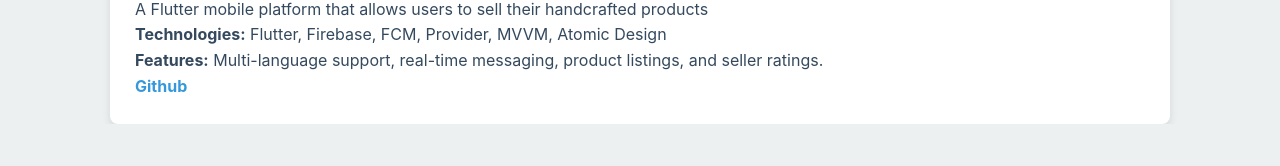
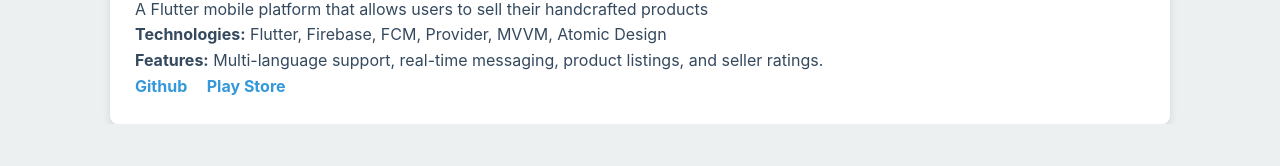
Before and after one commit to mgy-programmer/muhammedyesilmen.github.io, a plain HTML site: page index.html in a window 1280 px wide. Shown: the part 2911-3077 px from the top of the page. Drawn offline with Linux system fonts and the light colour scheme.

Commit message:
Update index.html

```diff
--- a/index.html
+++ b/index.html
@@ -385,6 +385,7 @@
                     <p><strong>Features:</strong> Multi-language support, real-time messaging, product listings, and seller ratings.</p>
                     <div class="project-links">
                         <a href="https://github.com/mgy-programmer/handvibe" target="_blank">Github</a>
+                        <a href="https://play.google.com/store/apps/details?id=com.handvibeapp.handvibe" target="_blank">Play Store</a>
                     </div>
                 </div>
             </div>
```
